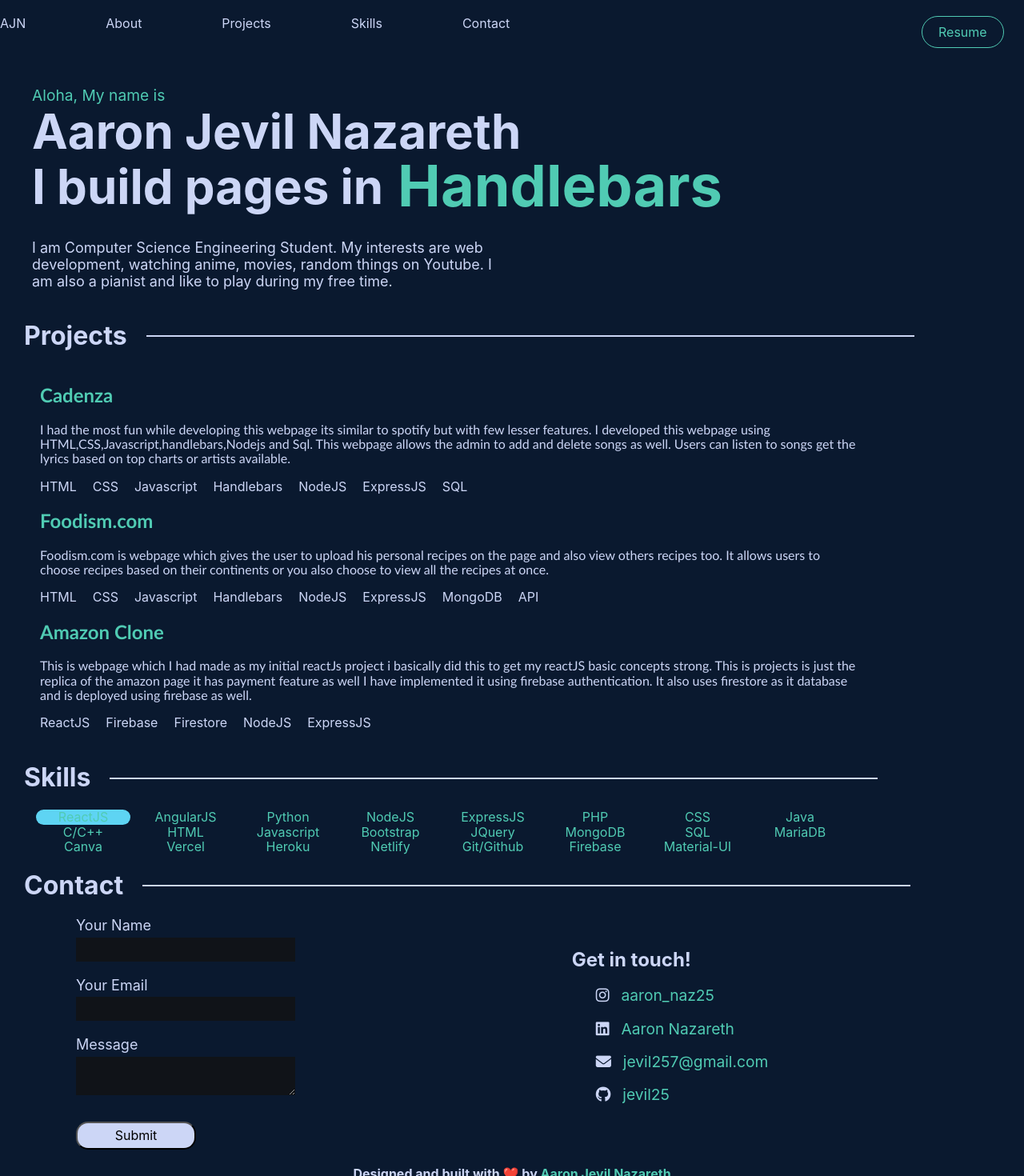
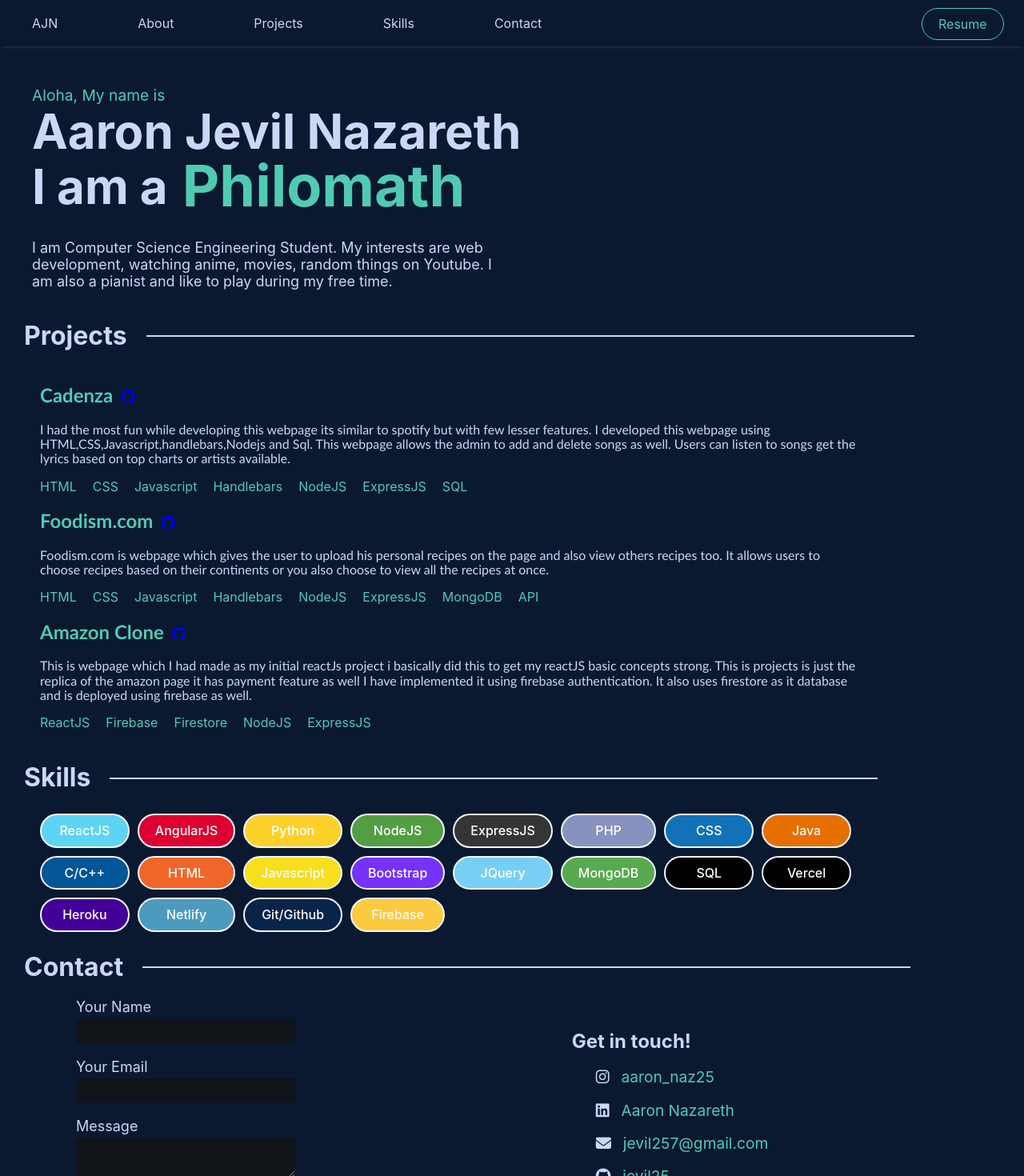
Before and after one commit to jevil25/portfolio, a React (Create React App) app: page / in a window 1280 px wide. Shown: the top 1470 px of the page at 80% size. Built offline with nearby package versions, Linux system fonts and the light colour scheme.

Commit message:
Added new styles and components

```diff
--- a/src/App.js
+++ b/src/App.js
@@ -26,6 +26,8 @@
               title={projectdata[i].title}
               description={projectdata[i].description}
               frameworks={projectdata[i].Technologies_Used}
+              github={projectdata[i].github}
+              live={projectdata[i].live}
               />
           ))}
           <TitleHeading
--- a/src/Components/Data/Projectdata.js
+++ b/src/Components/Data/Projectdata.js
@@ -3,19 +3,25 @@
     key:'1',
     title:"Cadenza",
     description:"I had the most fun while developing this webpage its similar to spotify but with few lesser features. I developed this webpage using HTML,CSS,Javascript,handlebars,Nodejs and Sql. This webpage allows the admin to add and delete songs as well. Users can listen to songs get the lyrics based on top charts or artists available.",
-    Technologies_Used:['HTML','CSS','Javascript','Handlebars','NodeJS','ExpressJS','SQL']
+    Technologies_Used:['HTML','CSS','Javascript','Handlebars','NodeJS','ExpressJS','SQL'],
+    github:"https://github.com/jevil25/cadenza",
+    live:"https://cadenza.vercel.app/"
 },
 {
     key:'2',
     title:"Foodism.com",
     description:"Foodism.com is webpage which gives the user to upload his personal recipes on the page and also view others recipes too. It allows users to choose recipes based on their continents or you also choose to view all the recipes at once.",
-    Technologies_Used:['HTML','CSS','Javascript','Handlebars','NodeJS','ExpressJS','MongoDB','API']
+    Technologies_Used:['HTML','CSS','Javascript','Handlebars','NodeJS','ExpressJS','MongoDB','API'],
+    github:"https://github.com/jevil25/Foodism.com",
+    live:"https://foodism-com.vercel.app/"
 },
 {
     Key:'3',
     title:"Amazon Clone",
     description:"This is webpage which I had made as my initial reactJs project i basically did this to get my reactJS basic concepts strong. This is projects is just the replica of the amazon page it has payment feature as well I have implemented it using firebase authentication. It also uses firestore as it database and is deployed using firebase as well.",
-    Technologies_Used:['ReactJS','Firebase','Firestore','NodeJS','ExpressJS']
+    Technologies_Used:['ReactJS','Firebase','Firestore','NodeJS','ExpressJS'],
+    github:"https://github.com/jevil25/Amazon-clone-using-react",
+    live:""
 }
 ]
 
--- a/src/Components/Data/SkillsData.js
+++ b/src/Components/Data/SkillsData.js
@@ -5,91 +5,79 @@
     },
     {
         title:"AngularJS",
-        color:""
+        color:"#DD0031"
     },
     {
         title:"Python",
-        color:""
+        color:"#FCD12B"
     },
     {
         title:"NodeJS",
-        color:""
+        color:"#539E43"
     },
     {
         title:"ExpressJS",
-        color:""
+        color:"#353535"
     },
     {
         title:"PHP",
-        color:""
+        color:"#8892BF"
     },
     {
         title:"CSS",
-        color:""
+        color:"#1172B8"
     },
     {
         title:"Java",
-        color:""
+        color:"#E76F00"
     },
     {
         title:"C/C++",
-        color:""
+        color:"#005697"
     },
     {
         title:"HTML",
-        color:""
+        color:"#F16529"
     },
     {
         title:"Javascript",
-        color:""
+        color:"#F7DF1E"
     },
     {
         title:"Bootstrap",
-        color:""
+        color:"#7532FA"
     },
     {
         title:"JQuery",
-        color:""
+        color:"#78CFF5"
     },
     {
         title:"MongoDB",
-        color:""
+        color:"#58AA50"
     },
     {
         title:"SQL",
-        color:""
-    },
-    {
-        title:"MariaDB",
-        color:""
-    },
-    {
-        title:"Canva",
-        color:""
+        color:"#000000"
     },
     {
         title:"Vercel",
-        color:""
+        color:"#000000"
     },
     {
         title:"Heroku",
-        color:""
+        color:"#430098"
     },
     {
         title:"Netlify",
-        color:""
+        color:"#4d9abf"
     },
     {
         title:"Git/Github",
-        color:""
+        color:"#09244b"
     },
     {
         title:"Firebase",
-        color:""
-    },
-    {
-        title:"Material-UI",
-        color:""
+        color:"#fcca3f"
     }
 ]
 
--- a/src/Components/Description.js
+++ b/src/Components/Description.js
@@ -3,16 +3,14 @@
 import React,{ useState,useEffect } from "react";
 
 function Description(){
-    const [skill,setSkill] = useState(["ReactJs","AngularJs","Handlebars","NodeJS"]);
+    const [skill,setSkill] = useState(["CSE Engineer","Web Developer","Philomath","Gamer"]);
     const [index,setIndex] = useState(0);
 
     useEffect(() => {
-        if(index!=3){
             const interval = setInterval(() => {
                 setIndex((index+1)%4);
             },2000);
             return () => clearInterval(interval);
-    }
     },[index,skill])
 
     return <>
@@ -20,7 +18,7 @@
         <span>Aloha, My name is</span>
         <h1>Aaron Jevil Nazareth</h1>
         <div>
-            <h1>I build pages in </h1>
+            <h1>I am a </h1>
             <h1><span className="mov-text">{skill[index]}</span></h1>
         </div>
         <p>I am Computer Science Engineering Student. My interests are web development, watching anime, movies, random things on Youtube. I am also a pianist and like to play during my free time.</p>
--- a/src/Components/Projects.js
+++ b/src/Components/Projects.js
@@ -1,10 +1,10 @@
 import React from 'react';
 import './css/Projects.css';
 
-function Projects({ Key,title,description,frameworks }) {
+function Projects({ Key,title,description,frameworks,github,live }) {
   return (
       <div className="projects">
-        <h2 className="projecttitle">{title}</h2>
+        <h2 className="projecttitle">{title}<span><a href={github}><i class="fa-brands fa-github"></i></a></span></h2>
         <p className="projectdes">{description}</p>
         <div className="projectList">
             {Array(frameworks.length).fill().map((_,i)=>(
--- a/src/Components/css/Header.css
+++ b/src/Components/css/Header.css
@@ -11,7 +11,7 @@
 .navbar{
     display: grid;
     grid-template-columns: 1fr 1fr 1fr;
-    background-color: #0A192F;
+    box-shadow: 0 4px 4px -4px rgba(98, 91, 91, 0.76);
 }
 
 .navlist a{
@@ -23,9 +23,13 @@
     border-bottom: #50CBB3 2px solid;
 }
 
-.navlist,.navResume{
-    margin-top: 20px;
-    margin-bottom: 20px;
+.navlist{
+    margin: 20px 40px;
+}
+
+.navResume{
+    margin-right: 40px;
+    margin-top: 10px;
 }
 
 .navlist a,.navResume a{
--- a/src/Components/css/Projects.css
+++ b/src/Components/css/Projects.css
@@ -5,6 +5,7 @@
 
 .projectList li{
     margin-right: 20px;
+    color: #50CBB3;
 }
 
 .projects{
@@ -16,3 +17,11 @@
     font-size: x-large;
     color: #50CBB3;
 }
+
+.projecttitle span{
+    margin-left: 10px;
+}
+
+.projecttitle span i{
+    font-size: large;
+}
--- a/src/Components/css/Skills.css
+++ b/src/Components/css/Skills.css
@@ -3,7 +3,7 @@
     margin-right: 10px;
     text-align: center;
     border-radius: 30px;
-    color: #50CBB3;
+    color: white;
 }
 
 .skills_list{
@@ -12,3 +12,10 @@
     margin-left: 45px;
     width: 80vw;
 }
+
+.skills_list li{
+    padding: 10px 20px;
+    font-weight: 500;
+    border: 2px solid aliceblue;
+    margin: 5px;
+}
```
Also changed, not shown: src/Components/Images/react-svgrepo-com.svg (added), src/Components/Images/reactjs.png (added).
